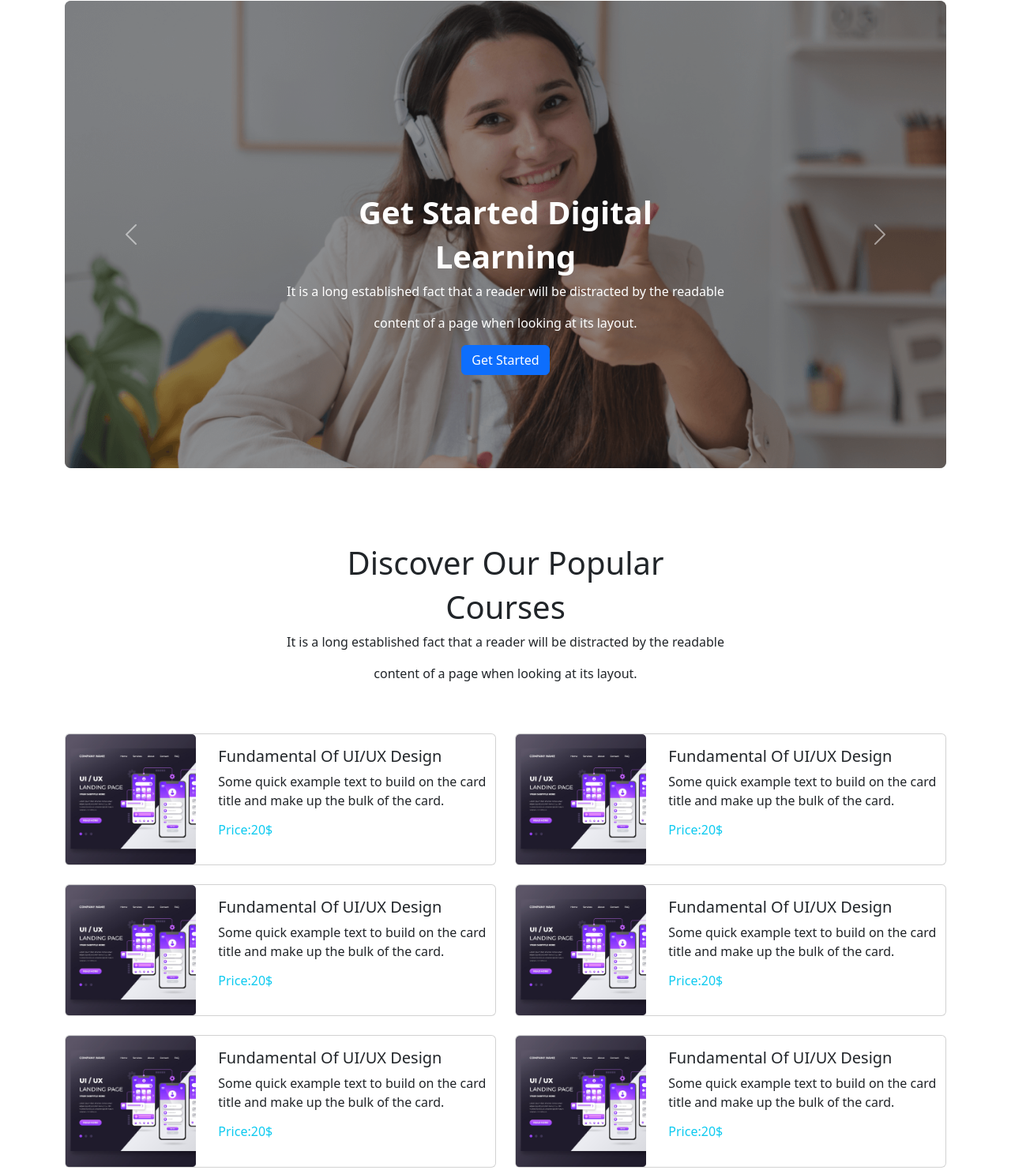
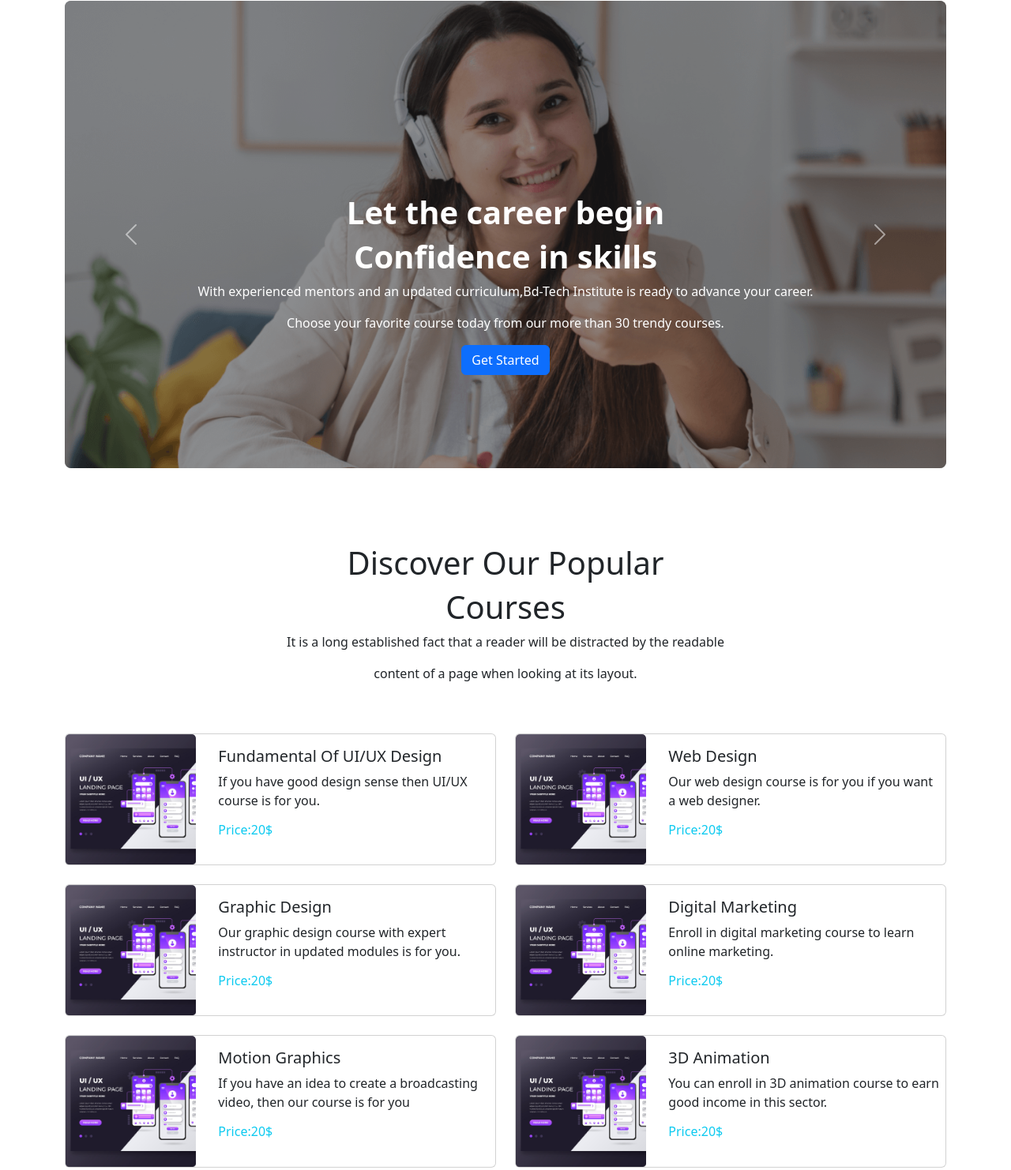
Before and after one commit to tnayem/bd-tech, a plain HTML site: page index.html in a window 1280 px wide. Shown: the part 112-1594 px from the top of the page at 79% size. Drawn offline with nearby package versions, Linux system fonts and the light colour scheme.

Commit message:
courses section correction

```diff
--- a/index.html
+++ b/index.html
@@ -67,30 +67,30 @@
                     <div class="carousel-item active ">
                         <img src="images/cover/cover-1.png" class="d-block w-100 opacity-50" alt="...">
                         <div id="carousel-text" class="carousel-caption">
-                            <h1 class="fw-bolder">Get Started Digital</h1>
-                            <h1 class="fw-bolder">Learning</h1>
-                            <p>It is a long established fact that a reader will be distracted by the readable</p>
-                            <p>content of a page when looking at its layout.</p>
+                            <h1 class="fw-bolder">Let the career begin</h1>
+                            <h1 class="fw-bolder">Confidence in skills</h1>
+                            <p>With experienced mentors and an updated curriculum,Bd-Tech Institute is ready to advance your career.</p>
+                            <p>Choose your favorite course today from our more than 30 trendy courses.</p>
                             <button class="btn btn-primary">Get Started</button>
                         </div>
                     </div>
                     <div class="carousel-item">
                         <img src="images/cover/cover-2.jpg" class="d-block w-100 opacity-50" alt="...">
                         <div id="carousel-text" class="carousel-caption">
-                            <h1 class="fw-bolder">Get Started Digital</h1>
-                            <h1 class="fw-bolder">Learning</h1>
-                            <p>It is a long established fact that a reader will be distracted by the readable</p>
-                            <p>content of a page when looking at its layout.</p>
+                            <h1 class="fw-bolder">Let the career begin</h1>
+                            <h1 class="fw-bolder">Confidence in skills</h1>
+                            <p>With experienced mentors and an updated curriculum,Bd-Tech Institute is ready to advance your career.</p>
+                            <p>Choose your favorite course today from our more than 30 trendy courses.</p>
                             <button class="btn btn-primary">Get Started</button>
                         </div>
                     </div>
                     <div class="carousel-item">
                         <img src="images/cover/cover-3.jpg" class="d-block w-100 opacity-50" alt="...">
                         <div id="carousel-text" class="carousel-caption">
-                            <h1 class="fw-bolder">Get Started Digital</h1>
-                            <h1 class="fw-bolder">Learning</h1>
-                            <p>It is a long established fact that a reader will be distracted by the readable</p>
-                            <p>content of a page when looking at its layout.</p>
+                            <h1 class="fw-bolder">Let the career begin</h1>
+                            <h1 class="fw-bolder">Confidence in skills</h1>
+                            <p>With experienced mentors and an updated curriculum,Bd-Tech Institute is ready to advance your career.</p>
+                            <p>Choose your favorite course today from our more than 30 trendy courses.</p>
                             <button class="btn btn-primary">Get Started</button>
                         </div>
                     </div>
@@ -128,8 +128,7 @@
                             </div>
                             <div class="card-body col-lg-8 col-md-8">
                                 <h5 class="card-title">Fundamental Of UI/UX Design</h5>
-                                <p class="card-text">Some quick example text to build on the card title
-                                    and make up the bulk of the card.</p>
+                                <p class="card-text">If you have good design sense then UI/UX course is for you.</p>
                                 <h6 class="text-info">Price:20$ </h6>
                             </div>
                         </div>
@@ -142,9 +141,8 @@
                                 <img src="images/course/course-1.png" class="card-img-top" alt="...">
                             </div>
                             <div class="card-body col-lg-8 col-md-8">
-                                <h5 class="card-title">Fundamental Of UI/UX Design</h5>
-                                <p class="card-text">Some quick example text to build on the card title
-                                    and make up the bulk of the card.</p>
+                                <h5 class="card-title">Web Design</h5>
+                                <p class="card-text">Our web design course is for you if you want a web designer.</p>
                                 <h6 class="text-info">Price:20$ </h6>
                             </div>
                         </div>
@@ -157,9 +155,8 @@
                                 <img src="images/course/course-1.png" class="card-img-top" alt="...">
                             </div>
                             <div class="card-body col-lg-8 col-md-8">
-                                <h5 class="card-title">Fundamental Of UI/UX Design</h5>
-                                <p class="card-text">Some quick example text to build on the card title
-                                    and make up the bulk of the card.</p>
+                                <h5 class="card-title">Graphic Design</h5>
+                                <p class="card-text">Our graphic design course with expert instructor in updated modules is for you.</p>
                                 <h6 class="text-info">Price:20$ </h6>
                             </div>
                         </div>
@@ -172,9 +169,8 @@
                                 <img src="images/course/course-1.png" class="card-img-top" alt="...">
                             </div>
                             <div class="card-body col-lg-8 col-md-8">
-                                <h5 class="card-title">Fundamental Of UI/UX Design</h5>
-                                <p class="card-text">Some quick example text to build on the card title
-                                    and make up the bulk of the card.</p>
+                                <h5 class="card-title">Digital Marketing</h5>
+                                <p class="card-text">Enroll in digital marketing course to learn online marketing.</p>
                                 <h6 class="text-info">Price:20$ </h6>
                             </div>
                         </div>
@@ -187,9 +183,8 @@
                                 <img src="images/course/course-1.png" class="card-img-top" alt="...">
                             </div>
                             <div class="card-body col-lg-8 col-md-8">
-                                <h5 class="card-title">Fundamental Of UI/UX Design</h5>
-                                <p class="card-text">Some quick example text to build on the card title
-                                    and make up the bulk of the card.</p>
+                                <h5 class="card-title">Motion Graphics</h5>
+                                <p class="card-text">If you have an idea to create a broadcasting video, then our course is for you</p>
                                 <h6 class="text-info">Price:20$ </h6>
                             </div>
                         </div>
@@ -202,9 +197,8 @@
                                 <img src="images/course/course-1.png" class="card-img-top" alt="...">
                             </div>
                             <div class="card-body col-lg-8 col-md-8">
-                                <h5 class="card-title">Fundamental Of UI/UX Design</h5>
-                                <p class="card-text">Some quick example text to build on the card title
-                                    and make up the bulk of the card.</p>
+                                <h5 class="card-title">3D Animation</h5>
+                                <p class="card-text">You can enroll in 3D animation course to earn good income in this sector.</p>
                                 <h6 class="text-info">Price:20$ </h6>
                             </div>
                         </div>
```
